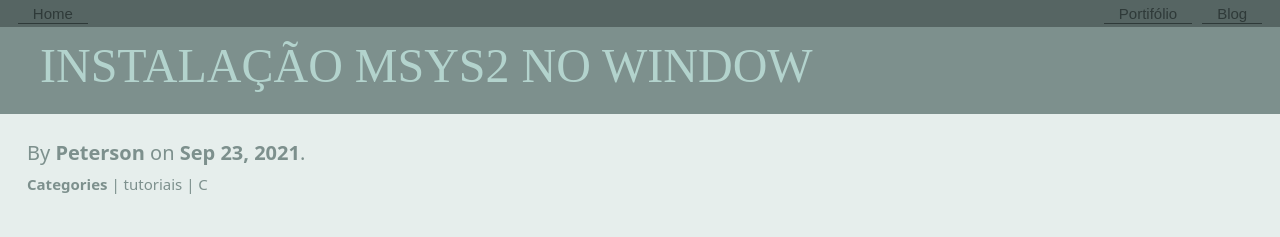
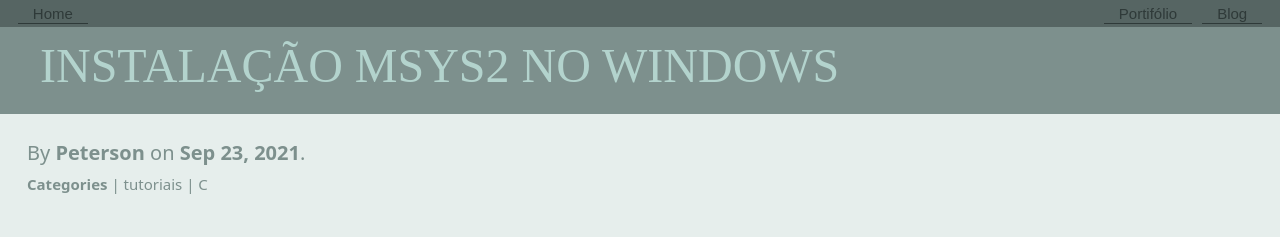
Before and after one commit to Joao-Peterson/joao-peterson.github.io, a Jekyll site: the page built from _posts/2021-09-23-Instalação Msys2 no Windows.md, in a window 1280 px wide, cut to the strip 0-342 px from the top of the page. Shown: the top 237 px of the strip. Built offline with Jekyll 4.4.1, drawn with Linux system fonts in a browser that asks for light colours; nearby versions of some CDN libraries; some web fonts are replaced.

Commit message:
Update and rename 2021-09-23-Instalação Msys2 no Window.md to 2021-09-23-Instalação Msys2 no Windows.md

```diff
--- a/_posts/2021-09-23-Instalação Msys2 no Window.md
+++ b/_posts/2021-09-23-Instalação Msys2 no Windows.md
@@ -1,6 +1,6 @@
 ---
 layout: post
-title:  "Instalação Msys2 no Window"
+title:  "Instalação Msys2 no Windows"
 author: Peterson
 date:   2021-09-23 19:00:00 -0300
 categories: [tutoriais, C]
@@ -11,6 +11,6 @@
 
 Espero que este seja o primeiro de série de vídeos e posts sobre programação em C.
 
-<div style="margin: 30px">
+<div style="margin: 40px">
 <iframe  width="560" height="315" src="https://www.youtube.com/embed/wvETU3rHp5s" title="YouTube video player" frameborder="0" allow="accelerometer; autoplay; clipboard-write; encrypted-media; gyroscope; picture-in-picture" allowfullscreen></iframe>
 </div>
```
